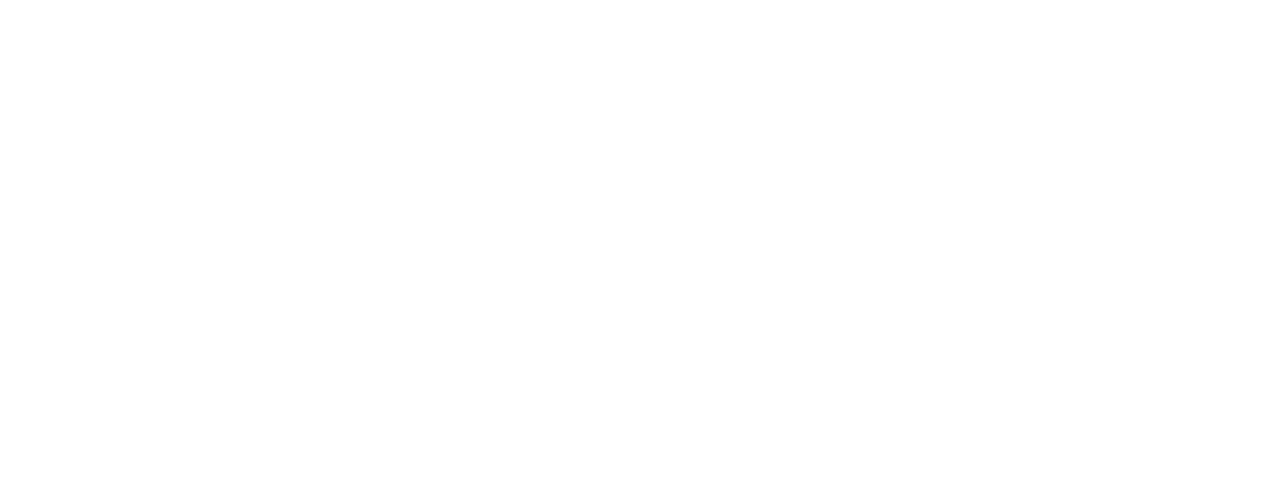
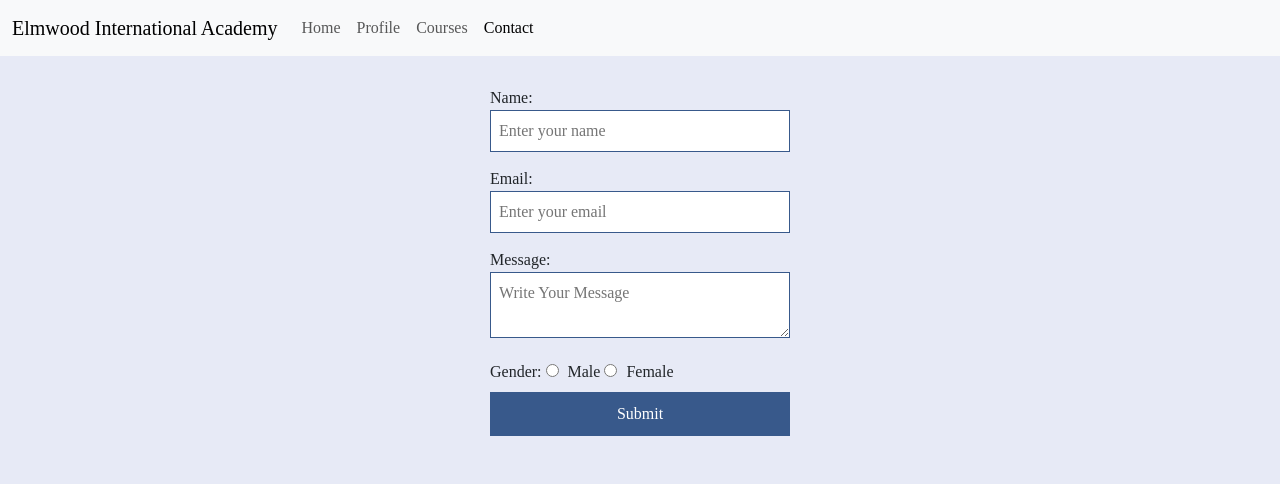
Before and after one commit to muzhiwa/school-profile, a plain HTML site: page contact.html in a window 1280 px wide. Drawn offline with nearby package versions, Linux system fonts and the light colour scheme.

Commit message:
updated contact.html

```diff
--- a/contact.html
+++ b/contact.html
@@ -0,0 +1,54 @@
+<!DOCTYPE html>
+<html lang="en">
+<head>
+    <meta charset="UTF-8">
+    <meta name="viewport" content="width=device-width, initial-scale=1.0">
+    <link href="https://cdn.jsdelivr.net/npm/bootstrap@5.3.7/dist/css/bootstrap.min.css" rel="stylesheet" integrity="sha384-LN+7fdVzj6u52u30Kp6M/trliBMCMKTyK833zpbD+pXdCLuTusPj697FH4R/5mcr" crossorigin="anonymous">
+    <link rel="stylesheet" href="styles.css">
+    <title>Contact</title>
+</head>
+<body>
+        <nav class="navbar navbar-expand-lg bg-body-tertiary">
+        <div class="container-fluid">
+            <a class="navbar-brand" href="#">Elmwood International Academy</a>
+            <button class="navbar-toggler" type="button" data-bs-toggle="collapse" data-bs-target="#navbarNav" aria-controls="navbarNav" aria-expanded="false" aria-label="Toggle navigation">
+            <span class="navbar-toggler-icon"></span>
+            </button>
+            <div class="collapse navbar-collapse" id="navbarNav">
+                <ul class="navbar-nav">
+                    <li class="nav-item">
+                    <a class="nav-link " aria-current="page" href="#">Home</a>
+                    </li>
+                    <li class="nav-item">
+                    <a class="nav-link" href="/profile.html">Profile</a>
+                    </li>
+                    <li class="nav-item">
+                    <a class="nav-link " href="/courses.html">Courses</a>
+                    </li>
+                    <li class="nav-item">
+                     <a class="nav-link active" href="/contact.html">Contact</a>
+                    </li>
+                </ul>
+            </div>
+        </div>
+    </nav>
+    <form id="contact">
+        <label>Name:</label>
+        <input type="text" placeholder="Enter your name">
+
+        <label>Email:</label>
+        <input type="email" placeholder="Enter your email">
+
+        <label>Message:</label>
+        <textarea placeholder="Write Your Message"></textarea>
+
+        <label>Gender:</label>
+        <input type="radio" name="gender"> Male
+        <input type="radio" name="gender"> Female
+
+        <input type="submit" value="Submit">
+    </form>
+    <script src="https://cdn.jsdelivr.net/npm/bootstrap@5.3.7/dist/js/bootstrap.bundle.min.js" integrity="sha384-ndDqU0Gzau9qJ1lfW4pNLlhNTkCfHzAVBReH9diLvGRem5+R9g2FzA8ZGN954O5Q" crossorigin="anonymous"></script>
+    <script src="script.js"></script>
+</body>
+</html>
--- a/styles.css
+++ b/styles.css
@@ -35,3 +35,31 @@ button:hover {
 .courses {
   padding: 30px;
 }
+
+#contact {
+  width: 300px;
+  margin: 30px auto;
+}
+
+input, textarea {
+  width: 100%;
+  margin-bottom: 15px;
+  padding: 8px;
+  border: 1px solid var(--main-color);
+}
+
+input[type="radio"] {
+  width: auto;
+  margin-right: 5px;
+}
+
+input[type="submit"] {
+  background-color: var(--main-color);
+  color: white;
+  padding: 10px;
+  border: none;
+}
+
+input[type="submit"]:hover {
+  background-color: var(--secondary-color);
+}
```
